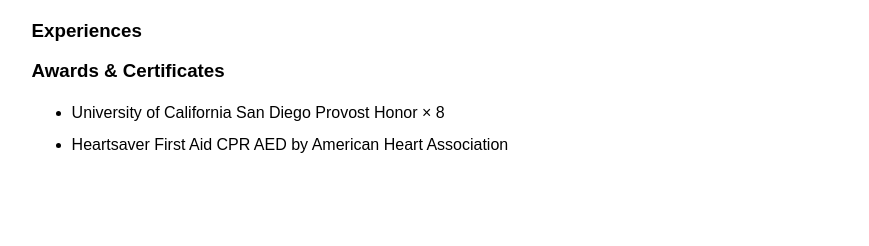
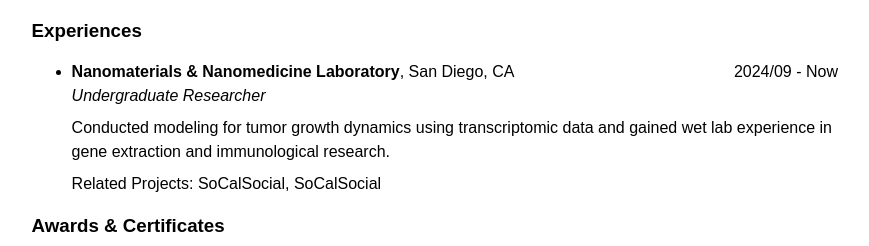
Before and after one commit to ShengqiWu2004/ShengqiWu2004.github.io, a React (Create React App) app in the folder portfolio/: page / in a window 1280 px wide. Shown: the part 1268-1514 px from the top of the page, without its empty margins (314-1183 px from the left). Before the commit the page ends 1461 px from the top, so only its background shows below. Built offline with nearby package versions, Linux system fonts and the light colour scheme.

Commit message:
Experience mapping finished

```diff
--- /dev/null
+++ b/portfolio/src/components/Common.tsx
@@ -0,0 +1,10 @@
+export const formatDate = (date: Date) => {
+    const year = date.getFullYear();
+    const month = String(date.getMonth()).padStart(2, "0"); // Ensure 2-digit month
+    return `${year}/${month}`;
+};
+
+export const validFormat = (str: String)=>{
+    const newstr = str.replace(/\s+/g, '-').toLowerCase();
+    return newstr;
+}
--- a/portfolio/src/components/ProjectCard.tsx
+++ b/portfolio/src/components/ProjectCard.tsx
@@ -6,16 +6,11 @@
 import Dialog from "@mui/material/Dialog";
 import DialogTitle from "@mui/material/DialogTitle";
 import { Project } from "../types";
+import { formatDate, validFormat } from "./Common";
 
 export const ProjectCard = ({ project }: { project: Project }) => {
     const [open, setOpen] = useState(false);
     const [selectedImage, setSelectedImage] = useState<{ src: string; alt: string } | null>(null);
-
-    const formatDate = (date: Date) => {
-        const year = date.getFullYear();
-        const month = String(date.getMonth() + 1).padStart(2, "0"); // Ensure 2-digit month
-        return `${year}/${month}`;
-    };
 
     const handleImageClick = (image: { src: string; alt: string }) => {
         setSelectedImage(image);
@@ -29,7 +24,7 @@
 
     return (
         <>
-            <Card sx={{ width: "98%", backgroundColor: "rgba(206, 240, 241, 0.3)", margin: "20px auto" }}>
+            <Card id={validFormat(project.name)} sx={{ width: "98%", backgroundColor: "rgba(206, 240, 241, 0.3)", margin: "20px auto" }}>
                 <CardActionArea>
                     <CardContent>
                         <Box sx={{ display: "flex", justifyContent: "space-between", alignItems: "center" }}>
--- a/portfolio/src/constants/constants.ts
+++ b/portfolio/src/constants/constants.ts
@@ -27,11 +27,11 @@
 
 const NanoLab: Experience = {
     companyName: "Nanomaterials & Nanomedicine Laboratory",
-    companyLink: "",
+    companyLink: "https://fanglab.com/",
     companyPosition: "San Diego, CA",
     jobTitle: "Undergraduate Researcher",
-    jobDescription: "",
-    projects: [],
+    jobDescription: "Conducted modeling for tumor growth dynamics using transcriptomic data and gained wet lab experience in gene extraction and immunological research.",
+    projects: [SoCalSocial,SoCalSocial],
     begin_time: new Date(2024,9),
     isEnded: false,
     end_time: new Date(),
--- a/portfolio/src/pages/HomePage.css
+++ b/portfolio/src/pages/HomePage.css
@@ -134,3 +134,14 @@
 .descriptive-text{
     margin-top: 0;
 }
+.content-container a{
+    text-decoration:none !important;
+}
+.content-container a:hover, p a:hover{
+    text-decoration: underline !important;
+  text-decoration-thickness: 1.5px !important;
+  text-decoration-color: black !important;
+}
+.project-anchor span:hover {
+    text-decoration: underline; /* Underline links on hover */
+}
--- a/portfolio/src/pages/HomePage.tsx
+++ b/portfolio/src/pages/HomePage.tsx
@@ -5,11 +5,14 @@
 import { faEnvelope } from '@fortawesome/free-solid-svg-icons';
 import profile from "../constants/profile.png";
 import MountainPic from "../constants/background.jpeg";
-import { ProjectList } from "../constants/constants";
+import { ExperienceList, ProjectList } from "../constants/constants";
 import { ProjectCard } from "../components/ProjectCard";
 import "./HomePage.css";
+import { WidthFull } from "@mui/icons-material";
+import { formatDate, validFormat } from "../components/Common";
 
 export const HomePage = () => {
+    const [anchorElNav, setAnchorElNav] = React.useState<null | HTMLElement>(null);
     const [windowWidth, setWindowWidth] = useState(0);
     const screenSizeLimit = 900;
     useEffect(() => {
@@ -21,6 +24,15 @@
 
         return () => window.removeEventListener("resize", handleResize);
     }, []);
+
+    const scrollToSection = (id: string) => {
+        const section = document.getElementById(id);
+        //const navbarHeight = 68.5; // Adjust this value based on your navbar height
+        if (section) {
+          const offset = section.offsetTop ;
+          window.scrollTo({ top: offset, behavior: "smooth" });
+        }
+      };
 
     // Prevent rendering logic based on windowWidth before it's initialized
     if (windowWidth === 0) return null;
@@ -155,7 +167,7 @@
                         {/* News Section */}
                         <section id="news" className="section-container">
                             <h2 className="section-title" >News</h2>
-                            <p >09/2424 🔬: Join the Research Team at Fang Lab</p>
+                            <p >09/2024 🔬: Join the Research Team at Fang Lab</p>
                             <p className="descriptive-text">09/2022 🌊: Moved to San Diego!</p>
                         </section>
 
@@ -187,9 +199,34 @@
 
                             <div id = "Experiences" className="subsection-container">
                                 <h3 className="subsection-title">Experiences</h3>
-                                <ul>
+                                <ul>{ExperienceList.map((experience, index) => (
+                                    <li key={index}>
+                                        <div style={{ display: 'flex', justifyContent: 'space-between', alignItems: 'center', width: '100%' }}>
+                                            <div className="text-div">
+                                                <a href={experience.companyLink} target="_blank" rel="noopener noreferrer" style={{  color: 'inherit' }} id="experience-title">
+                                                    <strong>{experience.companyName}</strong></a>, {experience.companyPosition}
+                                            </div>
+                                            <p style={{ margin: 0 }}>{formatDate(experience.begin_time)} - {experience.isEnded ? formatDate(experience.end_time) : "Now"}</p>
+                                        </div>
+                                        <p className="descriptive-text"><em>{experience.jobTitle}</em></p>
+                                        <p className="descriptive-text">{experience.jobDescription}</p>
+                                        {experience.projects.length > 0 && (
+                                        <div className="project-anchor">
+                                        <p className = "descriptive-text" style={{ color: 'inherit', cursor: 'pointer' }}>
+                                        Related Projects:{" "}
+                                        {experience.projects.map((project, projIndex) => (
+                                        <span key={projIndex} onClick={() => scrollToSection(validFormat(project.name))} style={{ color: 'inherit', cursor: 'pointer' }}>
+                                        {project.name}
+                                        {projIndex < experience.projects.length - 1 ? ", " : ""}
+                                        </span>
+                                        ))}
+                                        </p>
+                                        </div>
+)}
 
-                                </ul>
+                                </li>
+                            ))}
+                        </ul>
                             </div>
 
 
```
Also changed, not shown: portfolio/src/types.ts (+2 -5 lines).
